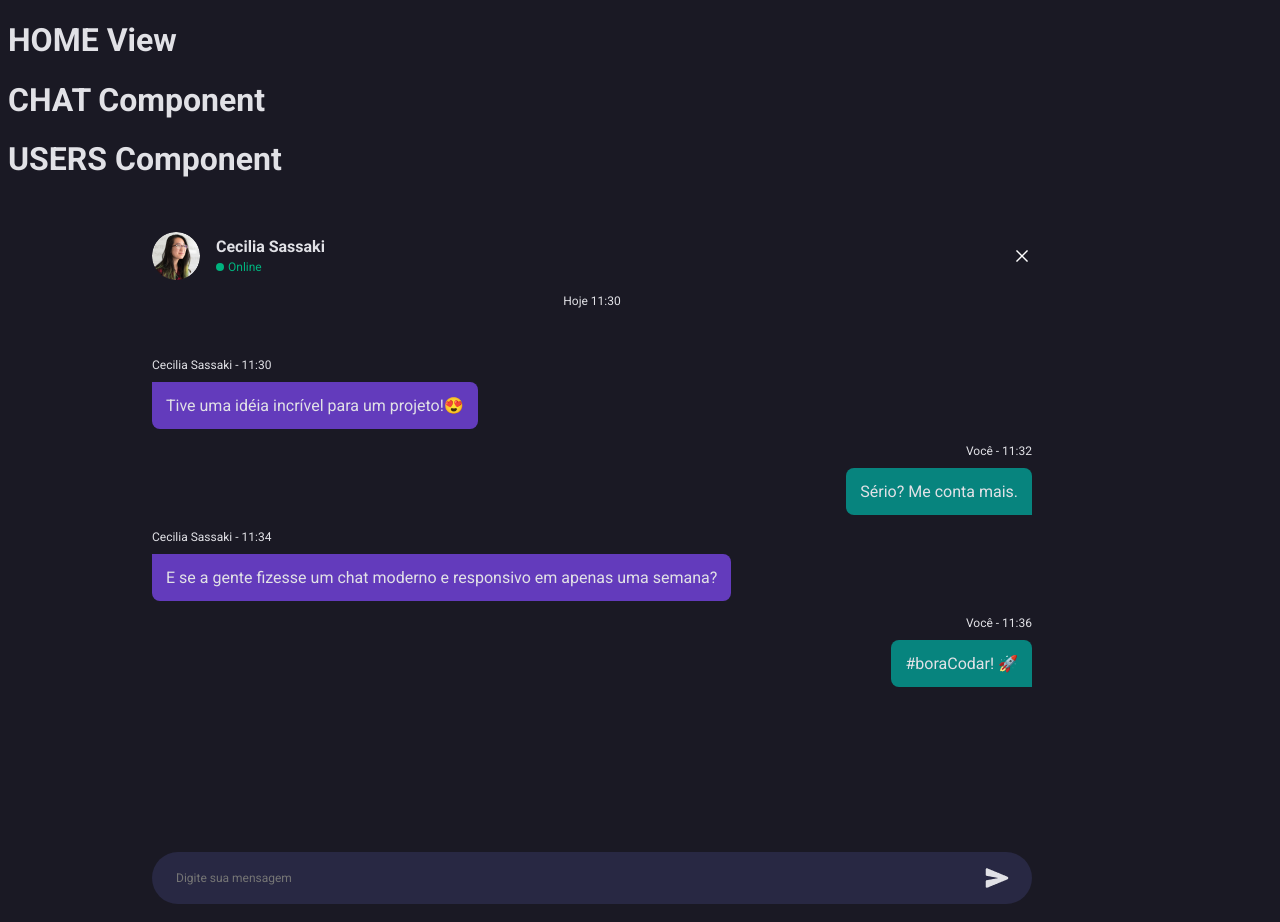
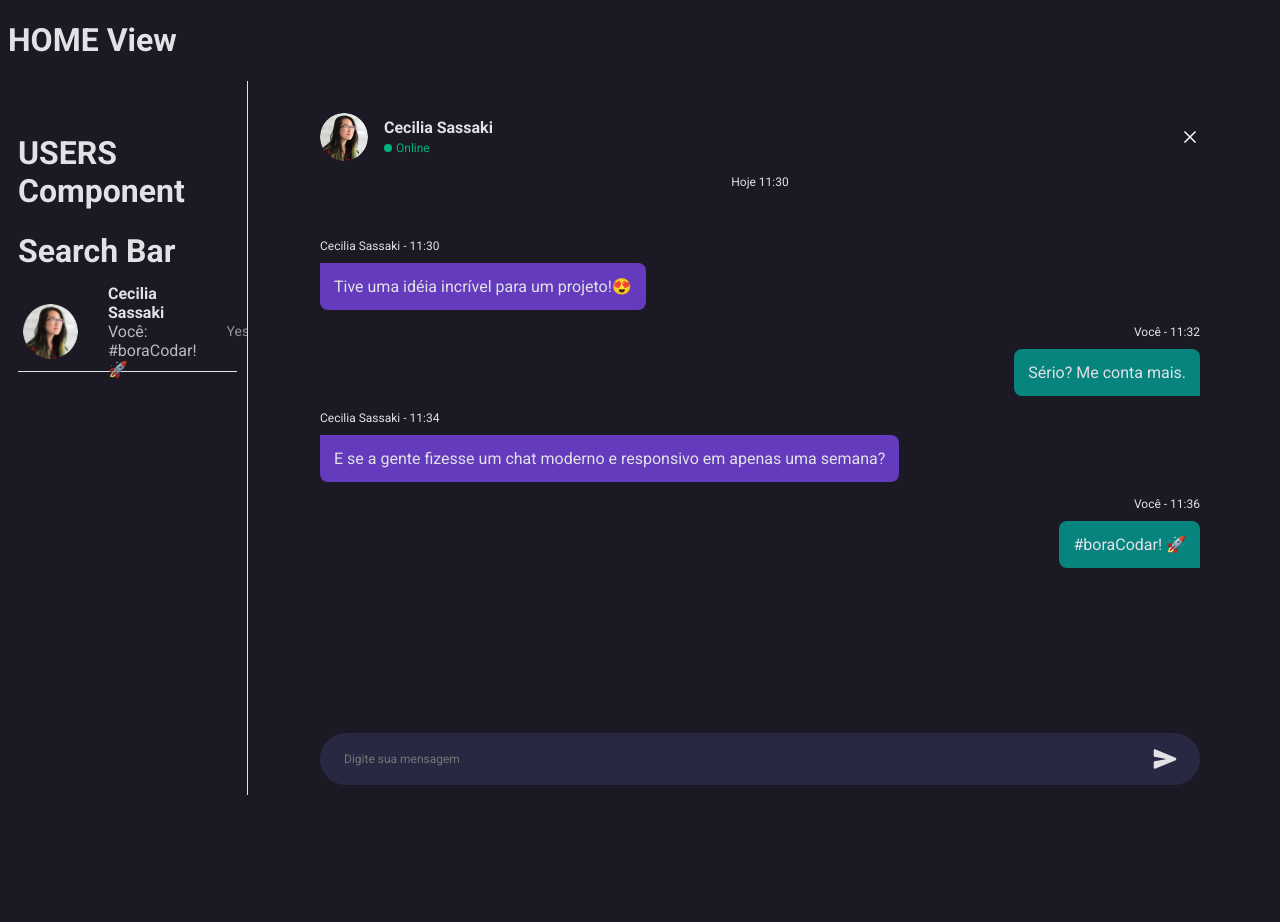
Before and after one commit to marcusviniciusmo/Chat-Bora_Codar_Dev04, a React (Vite) app in the folder frontend/: page / in a window 1280 px wide. After the commit the page ends 803 px from the top, so only its background shows below. Built offline with nearby package versions, Linux system fonts and the light colour scheme.

Commit message:
Users component styling

```diff
--- a/frontend/src/components/Chat/index.tsx
+++ b/frontend/src/components/Chat/index.tsx
@@ -1,14 +1,13 @@
 import { Users } from "../Users";
 import { UserChat } from "../UserChat";
+import { Container } from "./styles";
 
 export function Chat() {
   return (
-    <>
-      <h1>CHAT Component</h1>
-
+    <Container>
       <Users />
 
       <UserChat />
-    </>
+    </Container>
   );
 };
--- /dev/null
+++ b/frontend/src/components/Chat/styles.tsx
@@ -0,0 +1,7 @@
+import styled from "styled-components";
+
+export const Container = styled.div`
+  display: flex;
+  flex-direction: row;
+  align-items: center;
+`;
--- a/frontend/src/components/Users/index.tsx
+++ b/frontend/src/components/Users/index.tsx
@@ -1,5 +1,27 @@
+import UserUser from '../../assets/userCecilia.png';
+import * as Styles from "./styles";
+
 export function Users() {
   return (
-    <h1>USERS Component</h1>
+    <Styles.Container>
+      <h1>USERS Component</h1>
+      <h1>Search Bar</h1>
+
+      <Styles.UserContainer>
+        <Styles.Avatar src={UserUser} />
+
+        <Styles.Info>
+          <Styles.Name>Cecilia Sassaki</Styles.Name>
+
+          <Styles.LastMessage>
+            <Styles.User>Você: </Styles.User>
+
+            <Styles.Message>#boraCodar! 🚀</Styles.Message>
+          </Styles.LastMessage>
+        </Styles.Info>
+
+        <Styles.Date>Yesterday</Styles.Date>
+      </Styles.UserContainer>
+    </Styles.Container>
   );
 };
--- /dev/null
+++ b/frontend/src/components/Users/styles.tsx
@@ -0,0 +1,51 @@
+import styled from "styled-components";
+
+export const Container = styled.div`
+  width: 40rem;
+  height: 65rem;
+  padding: 3.2rem 1rem;
+  border-right: 0.1rem solid var(--border);
+  overflow-y: scroll;
+  scroll-behavior: smooth;
+`;
+
+export const UserContainer = styled.div`
+  height: 7rem;
+  margin-bottom: 0.5rem;
+  padding: 0.5rem;
+  border-bottom: 0.1rem solid var(--border);
+  display: flex;
+  flex-direction: row;
+  align-items: center;
+  gap: 3rem;
+  cursor: pointer;
+`;
+
+export const Avatar = styled.img`
+  width: 5.5rem;
+  height: 5.5rem;
+  border-radius: 50%;
+`;
+
+export const Info = styled.div`
+  width: 20rem;
+  display: flex;
+  flex-direction: column;
+`;
+
+export const Name = styled.span`
+  font-weight: bold;
+`;
+
+export const LastMessage = styled.div`
+  opacity: 0.8;
+`;
+
+export const User = styled.span``;
+
+export const Message = styled.span``;
+
+export const Date = styled.span`
+  font-size: 1.4rem;
+  opacity: 0.6;
+`;
--- a/frontend/src/index.css
+++ b/frontend/src/index.css
@@ -3,6 +3,7 @@
 :root {
   --background: #1A1924;
   --color: #E1E1E6;
+  --border: #E1E1E6;
 
   --max-width-chat: 88rem;
 
```
